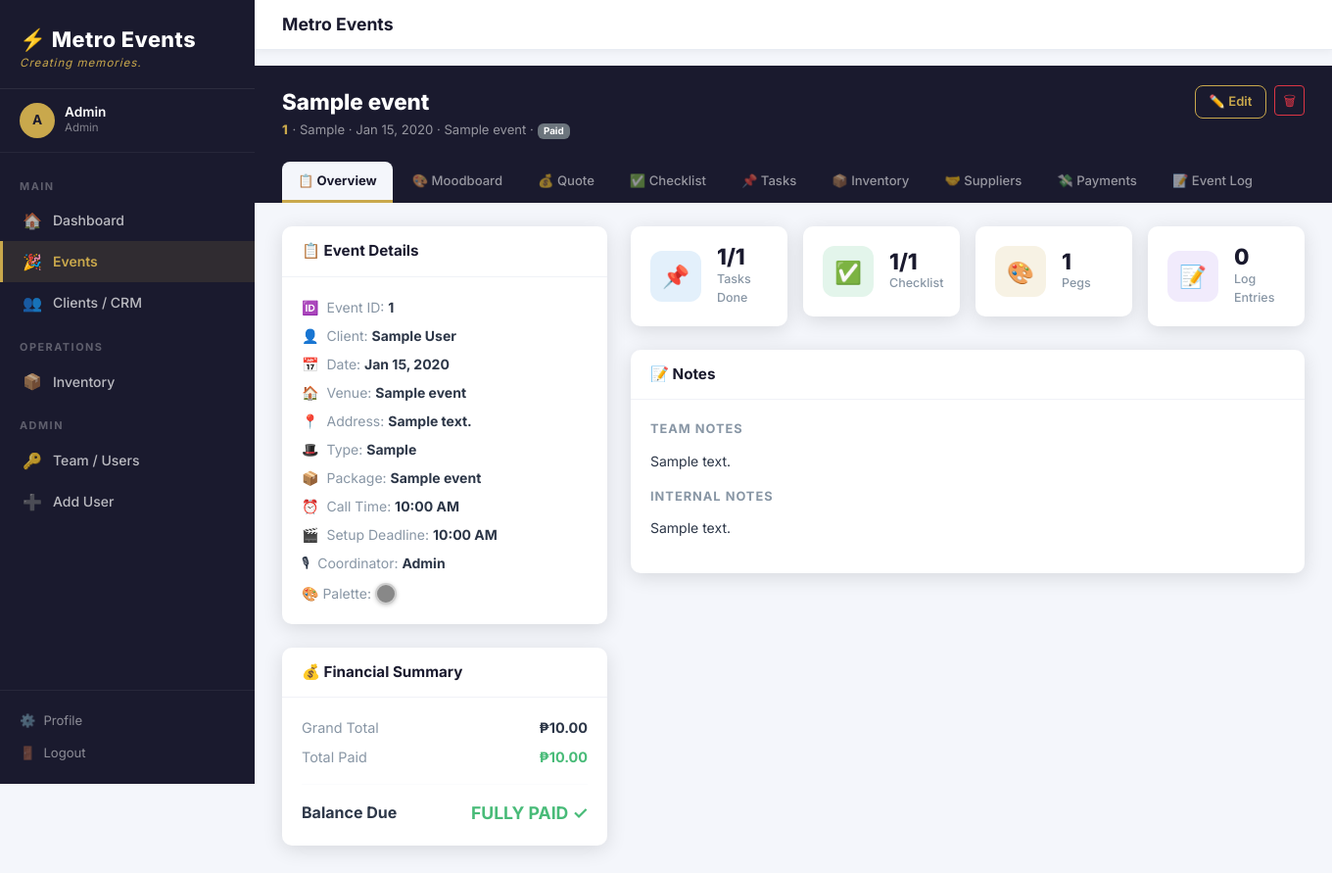
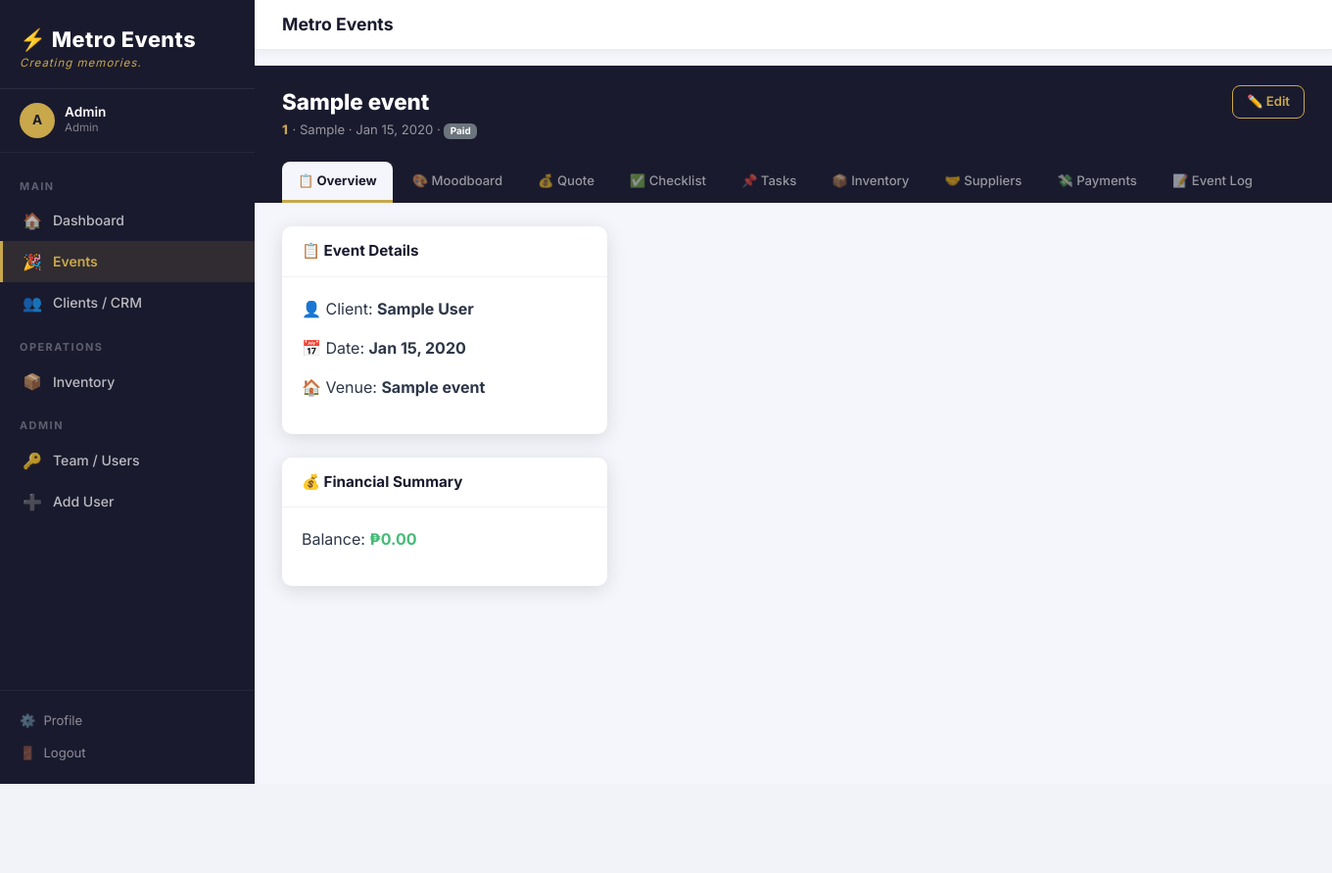
Before and after one commit to meisems/metroevents, a Flask app: page /events/1 in a window 1360 px wide. Shown: the whole page at 98% size. After the commit the page ends 800 px from the top, so only its background shows below. Run offline with Flask 3, Linux system fonts and the light colour scheme; a user stored in the database is signed in; tables that the repository leaves empty hold one stand-in row (values such as "Sample post").

Commit message:
Update detail.html

```diff
--- a/templates/events/detail.html
+++ b/templates/events/detail.html
@@ -10,26 +10,16 @@
         <span style="color:#C9A84C; font-weight:800; letter-spacing: 1px;">{{ event.event_id }}</span> ·
         {{ event.event_type|title }} ·
         {{ event.event_date|dateformat }} ·
-        {{ event.venue_name or 'Venue TBD' }} ·
         <span class="badge bg-{{ event.status_color }}">{{ event.status|replace('_',' ')|title }}</span>
-        {% if event.days_until >= 0 and event.status not in ['done','cancelled'] %}
-          · <strong style="color:#C9A84C;">{{ event.days_until }} days away</strong>
-        {% endif %}
       </div>
     </div>
-    <div class="d-flex gap-2 pb-2">
+    <div class="d-flex gap-2">
       <a href="{{ url_for('events.edit_event', event_id=event.id) }}" class="btn-outline-gold" style="font-size:.82rem;padding:6px 14px;">✏️ Edit</a>
-      {% if current_user.is_admin %}
-      <form action="{{ url_for('events.delete_event', event_id=event.id) }}" method="POST" data-confirm="Delete this event permanently?">
-        <input type="hidden" name="csrf_token" value="{{ csrf_token() }}" />
-        <button type="submit" class="btn btn-sm btn-outline-danger">🗑</button>
-      </form>
-      {% endif %}
     </div>
   </div>
 
   <div class="me-workspace-tabs">
-    {% set tabs = [
+    {% set nav_links = [
       ('overview', '📋', 'Overview'),
       ('moodboard', '🎨', 'Moodboard'),
       ('quote', '💰', 'Quote'),
@@ -40,9 +30,9 @@
       ('payments', '💸', 'Payments'),
       ('log', '📝', 'Event Log'),
     ] %}
-    {% for t_id, t_icon, t_label in tabs %}
+    {% for t_id, t_icon, t_label in nav_links %}
     <a href="{{ url_for('events.detail', event_id=event.id, tab=t_id) }}"
-       class="tab-btn {{ 'active' if tab == t_id }}">
+       class="tab-btn {{ 'active' if tab == t_id or (not tab and t_id == 'overview') }}">
       {{ t_icon }} {{ t_label }}
     </a>
     {% endfor %}
@@ -51,141 +41,99 @@
 
 <div class="mt-4">
 
-{# =================== OVERVIEW =================== #}
-{% if tab == 'overview' %}
+{# =================== 📋 OVERVIEW =================== #}
+{% if tab == 'overview' or not tab %}
 <div class="row g-4">
   <div class="col-lg-4">
     <div class="me-card mb-4">
       <div class="me-card-header"><h5>📋 Event Details</h5></div>
       <div class="me-card-body">
-        {% macro drow(icon, label, val) %}
-        <div class="d-flex gap-2 mb-2" style="font-size:.875rem;">
-          <span>{{ icon }}</span>
-          <div><span style="color:#8896A5;">{{ label }}:</span> <strong>{{ val or '—' }}</strong></div>
-        </div>
-        {% endmacro %}
-
-        {{ drow('🆔', 'Event ID', event.event_id) }}
-
-        {{ drow('👤', 'Client', event.client.full_name) }}
-        {{ drow('📅', 'Date', event.event_date|dateformat) }}
-        {{ drow('🏠', 'Venue', event.venue_name) }}
-        {{ drow('📍', 'Address', event.venue_address) }}
-        {{ drow('🎩', 'Type', event.event_type|title) }}
-        {{ drow('📦', 'Package', event.package_name) }}
-        {{ drow('⏰', 'Call Time', event.call_time.strftime('%I:%M %p') if event.call_time else None) }}
-        {{ drow('🎬', 'Setup Deadline', event.setup_deadline.strftime('%I:%M %p') if event.setup_deadline else None) }}
-        {{ drow('🎙', 'Coordinator', event.coordinator.name if event.coordinator else None) }}
-
-        {% if event.color_palette %}
-        <div class="mt-2">
-          <span style="color:#8896A5;font-size:.875rem;">🎨 Palette:</span>
-          {% for hex in event.color_palette.split(',') %}
-            <span class="color-swatch" style="background:{{ hex.strip() }}" title="{{ hex.strip() }}"></span>
-          {% endfor %}
-        </div>
-        {% endif %}
+        <p>👤 Client: <strong>{{ event.client.full_name }}</strong></p>
+        <p>📅 Date: <strong>{{ event.event_date|dateformat }}</strong></p>
+        <p>🏠 Venue: <strong>{{ event.venue_name or 'TBD' }}</strong></p>
       </div>
     </div>
-
     <div class="me-card">
       <div class="me-card-header"><h5>💰 Financial Summary</h5></div>
       <div class="me-card-body">
-        {% set quote = event.active_quote %}
-        <div class="d-flex justify-content-between mb-2" style="font-size:.9rem;">
-          <span style="color:#8896A5;">Grand Total</span>
-          <strong>{{ quote.grand_total|peso if quote else '—' }}</strong>
-        </div>
-        <div class="d-flex justify-content-between mb-2" style="font-size:.9rem;">
-          <span style="color:#8896A5;">Total Paid</span>
-          <strong style="color:#48BB78;">{{ event.total_paid|peso }}</strong>
-        </div>
-        <hr class="divider" />
-        <div class="d-flex justify-content-between" style="font-size:1rem;">
-          <span style="font-weight:700;">Balance Due</span>
-          <strong style="color:{{ '#F56565' if event.balance_due > 0 else '#48BB78' }};font-size:1.1rem;">
-            {{ event.balance_due|peso if event.balance_due > 0 else 'FULLY PAID ✓' }}
-          </strong>
-        </div>
+          <p>Balance: <strong style="color:{{ '#F56565' if event.balance_due > 0 else '#48BB78' }}">{{ event.balance_due|peso }}</strong></p>
       </div>
     </div>
   </div>
-
-  <div class="col-lg-8">
-    <div class="row g-3 mb-4">
-      {% set tasks_total = event.tasks.count() %}
-      {% set tasks_done = event.tasks.filter_by(is_done=True).count() %}
-      {% set checks_total = event.checklist_items.count() %}
-      {% set checks_done = event.checklist_items.filter_by(is_done=True).count() %}
-      <div class="col-6 col-md-3">
-        <div class="kpi-card">
-          <div class="kpi-icon blue">📌</div>
-          <div>
-            <div class="kpi-value" style="font-size:1.4rem;">{{ tasks_done }}/{{ tasks_total }}</div>
-            <div class="kpi-label">Tasks Done</div>
-          </div>
-        </div>
-      </div>
-      <div class="col-6 col-md-3">
-        <div class="kpi-card">
-          <div class="kpi-icon green">✅</div>
-          <div>
-            <div class="kpi-value" style="font-size:1.4rem;">{{ checks_done }}/{{ checks_total }}</div>
-            <div class="kpi-label">Checklist</div>
-          </div>
-        </div>
-      </div>
-      <div class="col-6 col-md-3">
-        <div class="kpi-card">
-          <div class="kpi-icon gold">🎨</div>
-          <div>
-            <div class="kpi-value" style="font-size:1.4rem;">{{ event.moodboard_pegs.count() }}</div>
-            <div class="kpi-label">Pegs</div>
-          </div>
-        </div>
-      </div>
-      <div class="col-6 col-md-3">
-        <div class="kpi-card">
-          <div class="kpi-icon purple">📝</div>
-          <div>
-            <div class="kpi-value" style="font-size:1.4rem;">{{ event.event_logs.count() }}</div>
-            <div class="kpi-label">Log Entries</div>
-          </div>
-        </div>
-      </div>
-    </div>
-
-    {% if event.team_notes or event.internal_notes %}
-    <div class="me-card">
-      <div class="me-card-header"><h5>📝 Notes</h5></div>
-      <div class="me-card-body">
-        {% if event.team_notes %}
-        <div class="mb-3">
-          <div class="section-title">Team Notes</div>
-          <p style="font-size:.875rem;">{{ event.team_notes }}</p>
-        </div>
-        {% endif %}
-        {% if event.internal_notes %}
-        <div>
-          <div class="section-title">Internal Notes</div>
-          <p style="font-size:.875rem;">{{ event.internal_notes }}</p>
-        </div>
-        {% endif %}
-      </div>
-    </div>
-    {% endif %}
-  </div>
 </div>
 
-{# =================== (REST OF THE TABS REMAIN THE SAME) =================== #}
+{# =================== 🎨 MOODBOARD =================== #}
 {% elif tab == 'moodboard' %}
+<div class="d-flex justify-content-between mb-3">
+    <h5>🎨 Moodboard</h5>
+    <button class="btn-gold" data-bs-toggle="collapse" data-bs-target="#addPeg">➕ Add Peg</button>
+</div>
+<div class="moodboard-grid">
+    {% for peg in event.moodboard_pegs.all() %}
+        <img src="{{ peg.image_url }}" style="width:200px; border-radius:12px;">
+    {% else %}<p class="text-muted">No pegs found.</p>{% endfor %}
+</div>
+
+{# =================== 💰 QUOTE =================== #}
 {% elif tab == 'quote' %}
+<div class="d-flex justify-content-between mb-3">
+    <h5>💰 Quote Revision</h5>
+    <a href="{{ url_for('quotes.new_quote', event_id=event.id) }}" class="btn-gold">➕ New Quote</a>
+</div>
+<p>Current Quote: <strong>{{ event.active_quote.grand_total|peso if event.active_quote else 'No Quote' }}</strong></p>
+
+{# =================== ✅ CHECKLIST =================== #}
 {% elif tab == 'checklist' %}
+<div class="d-flex justify-content-between mb-3">
+    <h5>✅ Checklist</h5>
+    <button class="btn-gold">➕ Add Item</button>
+</div>
+{% for item in event.checklist_items.all() %}
+    <div class="p-2 mb-2 bg-white rounded">{{ item.title }}</div>
+{% endfor %}
+
+{# =================== 📌 TASKS =================== #}
 {% elif tab == 'tasks' %}
-{% elif tab == 'inventory' %}
-{% elif tab == 'suppliers' %}
+<div class="d-flex justify-content-between mb-3">
+    <h5>📌 Tasks</h5>
+    <button class="btn-gold">➕ Assign Task</button>
+</div>
+{% for t in event.tasks.all() %}
+    <div class="p-2 mb-2 bg-white rounded">{{ t.title }} - {{ 'Done' if t.is_done else 'Pending' }}</div>
+{% endfor %}
+
+{# =================== 💸 PAYMENTS =================== #}
 {% elif tab == 'payments' %}
+<div class="d-flex justify-content-between mb-3">
+    <h5>💸 Payments</h5>
+    <button class="btn-gold">➕ Record Payment</button>
+</div>
+<table class="me-table bg-white">
+    {% for p in event.payments.all() %}
+        <tr><td>{{ p.label }}</td><td>{{ p.amount|peso }}</td></tr>
+    {% endfor %}
+</table>
+
+{# =================== 📝 LOG =================== #}
 {% elif tab == 'log' %}
+<div class="d-flex justify-content-between mb-3">
+    <h5>📝 Event Log</h5>
+    <button class="btn-gold">➕ Add Entry</button>
+</div>
+{% for log in event.event_logs.all() %}
+    <div class="p-2 mb-2 bg-white">{{ log.message }}</div>
+{% endfor %}
+
+{# =================== 🚨 FALLBACK DEBUGGER =================== #}
+{% else %}
+<div class="text-center py-5" style="background: #fff; border-radius: 12px; border: 2px dashed #C9A84C;">
+    <div style="font-size: 3rem;">🔍</div>
+    <h4 class="mt-3">White Page Fixer</h4>
+    <p>The system thinks you are on the <strong>"{{ tab }}"</strong> tab.</p>
+    <p class="text-muted">If this word doesn't match my code above, that's why it's white!</p>
+    <a href="{{ url_for('events.detail', event_id=event.id, tab='overview') }}" class="btn-gold">Return to Overview</a>
+</div>
 {% endif %}
+
 </div>
 {% endblock %}
```
